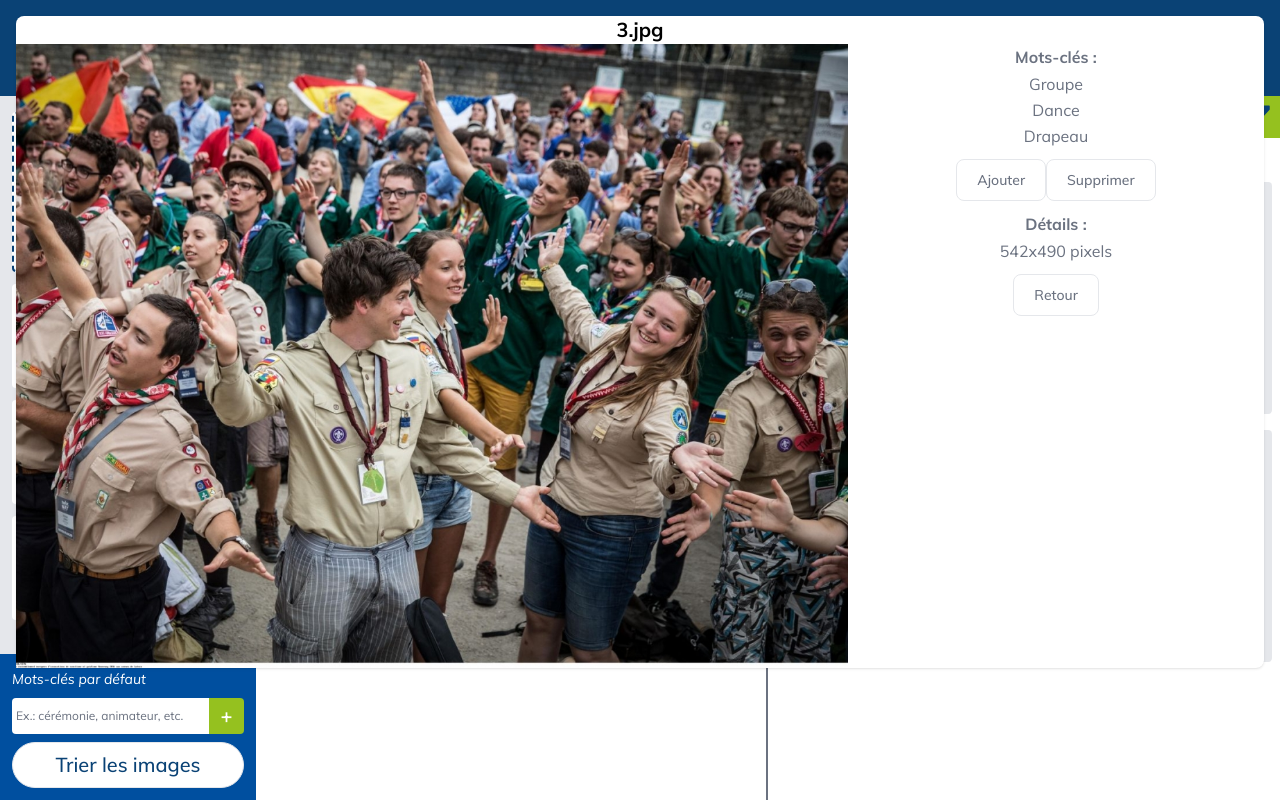
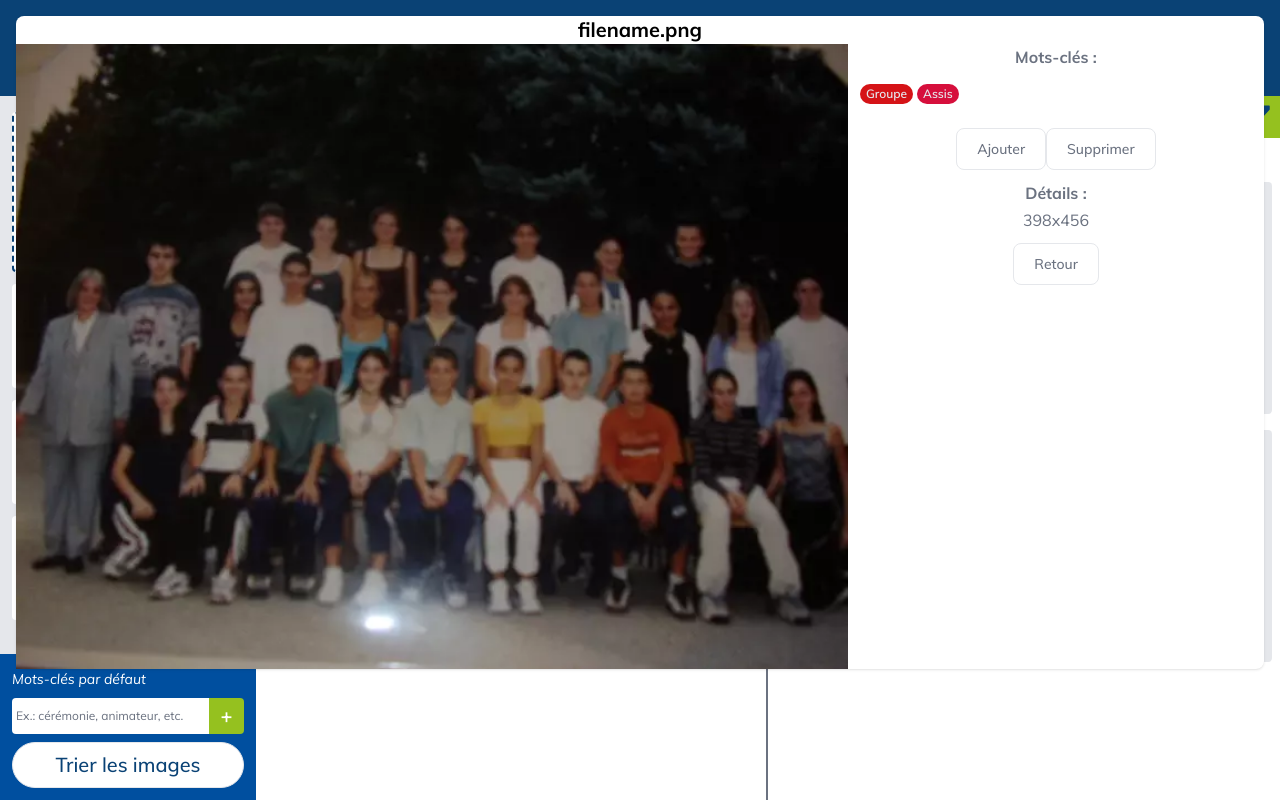
Before and after one commit to ZeTioZ/ImageClassifier, a Vue app in the folder GUI/: page / in a window 1280 px wide. Both pictures are taken after a click on the link 402 px from the left and 202 px from the top of the page. Built offline with nearby package versions, Linux system fonts and the light colour scheme.

Commit message:
props img

```diff
--- a/GUI/src/components/image/ImageCard.vue
+++ b/GUI/src/components/image/ImageCard.vue
@@ -4,7 +4,7 @@ import VEllipsis from '@/components/icons/VEllipsis.vue';
 import ModalImage from './ModalImage.vue';
 import {ref} from 'vue';
 
-const props = defineProps(['imgSrc', 'index', 'fileName', 'tags']);
+const props = defineProps(['imgSrc', 'index', 'fileName', 'tags', 'size']);
 const showModalI = ref(false);
 
 function toggleModalImage(){
@@ -56,7 +56,7 @@ function handleDel(term){
     </div>
   </div>
 <!-- MODALS -->
-<ModalImage v-if="showModalI" @close="toggleModalImage" @add="handleAdd" @del="handleDel"/>
+<ModalImage v-if="showModalI" @close="toggleModalImage" @add="handleAdd" @del="handleDel" :imgSrc="imgSrc" :imgName="fileName" :imgTags="tags" :imgSize="size"/>
 </template>
 
 <style scoped>
--- a/GUI/src/components/image/ModalImage.vue
+++ b/GUI/src/components/image/ModalImage.vue
@@ -1,7 +1,7 @@
 <script setup>
 import Tag from '@/components/image/Tag.vue'
 import {ref} from 'vue';
-const props = defineProps(['imgSrc', 'index', 'fileName', 'tags', 'size', 'resolution']);
+const props = defineProps(['imgSrc', 'imgName', 'imgTags', 'imgSize']);
 const showAdd = ref(false);
 const showDel = ref(false);
 const emit = defineEmits(['close', 'add', 'del']);
@@ -30,22 +30,23 @@ function tagToDel() {
         <!-- Modal content -->
         <div class="relative bg-white rounded-lg shadow">
           <div class="modal-header">
-            <h2 class="text-xl font-bold">3.jpg <!--<span> {{ filename }}--></h2>
+            <h2 class="text-xl font-bold">{{ imgName }}</h2>
           </div>
             <!-- Modal body -->
             <div class="flex ">
               <div class="w-2/3">
-                <img src="@/assets/IMG/3.jpg" class="h-full w-full object-cover">
+                <img :src="imgSrc" class="h-full w-full object-cover">
               </div>
               <div class="w-1/3">
                 <p class="text-base leading-relaxed text-gray-500" style="margin-bottom: 1px;">
                   <b>Mots-clés :</b>
                 </p>
                 <p class="text-base leading-relaxed text-gray-500" style="margin-bottom: 10px;">
-                  Groupe <br/>
-                  Dance <br/>
-                  Drapeau
-                  <!---<span> {{ tag }} </span>-->
+                  <div class="mt-0.5 overflow-y-auto scrollbar-hide">
+                    <div class="flex m-3">
+                      <Tag v-for="tag in imgTags" :key="tag.name" :tagName="tag.name" :class="tag.color" />
+                    </div>
+                  </div>
                 </p>
                 <p class="text-base leading-relaxed text-gray-500 dark:text-gray-400" style="margin-bottom: 10px;">
                   <button type="button" class="text-gray-500 bg-white hover:bg-gray-100 focus:ring-4 focus:outline-none focus:ring-blue-300 rounded-lg border border-gray-200 text-sm font-medium px-5 py-2.5 hover:text-gray-900 focus:z-10" @click="toggleAdd">Ajouter</button>
@@ -61,8 +62,8 @@ function tagToDel() {
                   <b>Détails :</b>
                 </p>
                 <p class="text-base leading-relaxed text-gray-500 dark:text-gray-400" style="margin-bottom: 10px;">
-                  542x490 pixels
-                  <!---<span> {{ size }} </span>-->
+                  398x456
+                  <!--{{ imgSize }}-->
                 </p>
                 <button type="button" class="text-gray-500 bg-white hover:bg-gray-100 focus:ring-4 focus:outline-none focus:ring-blue-300 rounded-lg border border-gray-200 text-sm font-medium px-5 py-2.5 hover:text-gray-900 focus:z-10 " @click="closeModal">Retour</button>
               </div>
```
